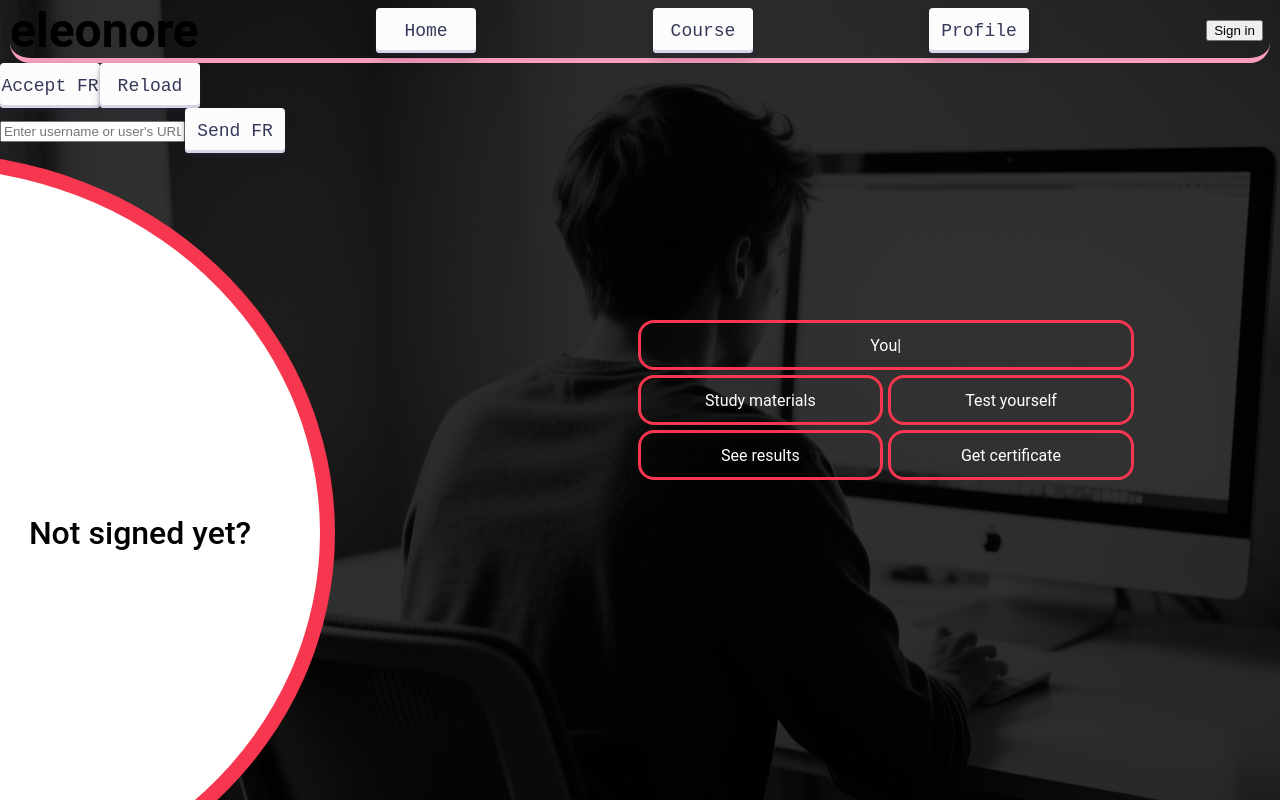
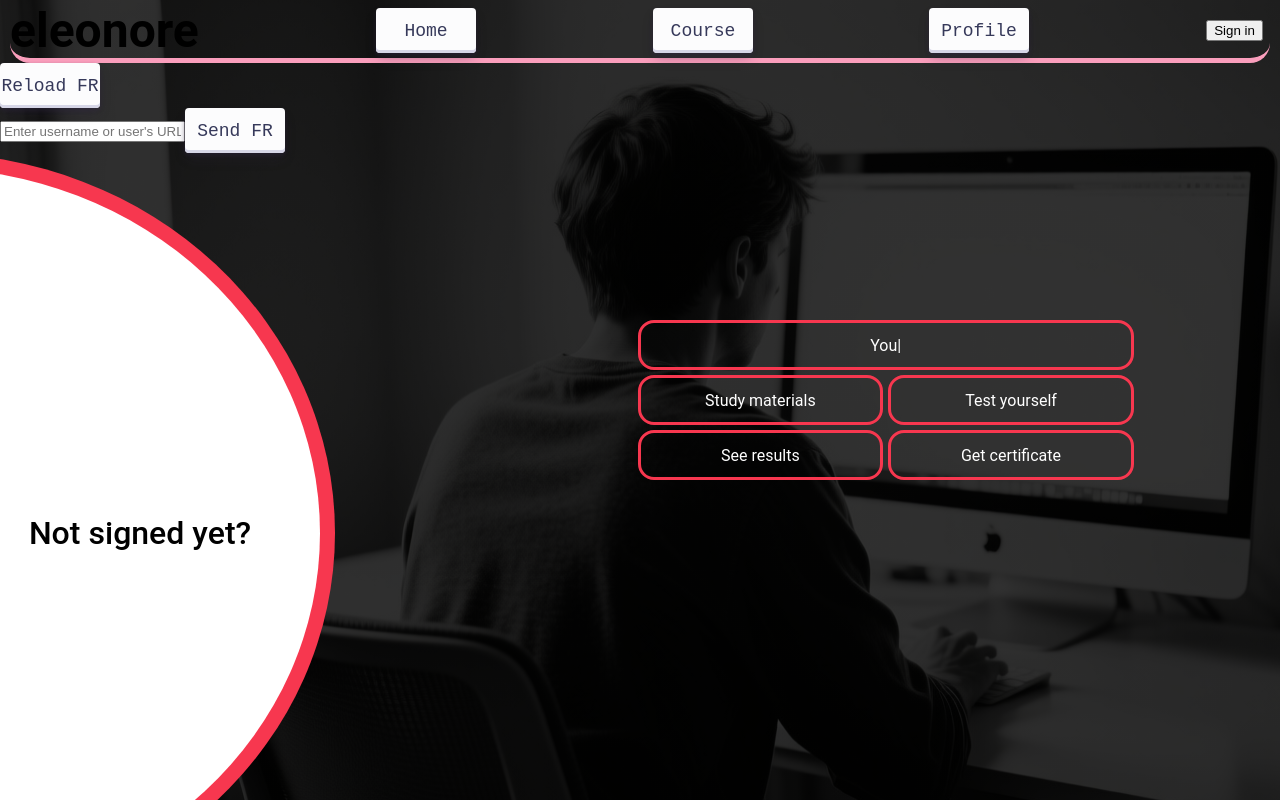
Before and after one commit to danielmicek/bc-project, a React (Vite) app in the folder E-Learning-App/frontend/: page /profile in a window 1280 px wide. Built offline with nearby package versions, Linux system fonts and the light colour scheme; no server answers; a web font is replaced by a local one.

Commit message:
commit no.24.2: code cleanup

```diff
--- a/E-Learning-App/frontend/src/methods/fetchMethods.jsx
+++ b/E-Learning-App/frontend/src/methods/fetchMethods.jsx
@@ -1,5 +1,4 @@
 /*-------------USER API CALLS----------------------------------------------------------------*/
-
 export async function POST_user(clerk_id, email, first_name, last_name, username, imageUrl) {
 
     const x = await fetch(`http://localhost:3000/api/addUser`, {
@@ -24,7 +23,7 @@ export async function GET_user(username){
 }
 /*----------------------------------------------------------------------------------------------*/
 
-/*-------------FRIENDSHIP_REQUEST API CALLS----------------------------------------------------------------*/
+/*-------------FRIENDSHIP API CALLS----------------------------------------------------------------*/
 export async function POST_friendship(userUsername, friendUsername) {
 
     const x = await fetch(`http://localhost:3000/api/friendRequest`, {
--- a/E-Learning-App/frontend/src/methods/methodsClass.jsx
+++ b/E-Learning-App/frontend/src/methods/methodsClass.jsx
@@ -21,7 +21,7 @@ export async function getUser_info(user){ // only find if a user exists
     }
 }
 
-export async function getUser_object(username){ //async funkcia vzdy vracia promise - return the actual user object
+export async function getUser_object(username){ //async function always returns promise -> this function returns the actual user object
     const responseObject = await GET_user(username);
     if(responseObject.status !== 200){
         return responseObject.status;
@@ -53,22 +53,19 @@ export async function sendFriendRequest(userUsername, friendUniqueIdentifier){
     }
 
     let responseObject = await GET_user(friendUsername);
-    console.log("GET status code: " + responseObject.status);
     if(responseObject.status === 404){
-        console.log("User " + friendUsername + " not found");
+        console.log("User " + friendUsername + " not found"); // todo add popup
         return;
     }
 
     responseObject = await GET_friendship(userUsername, friendUsername)
     if(responseObject.status === 200){
-        console.log("Friendship already exists. GET status code: " + responseObject.status);
+        console.log("Friendship already exists. GET status code: " + responseObject.status); // todo add popup
     }
     else{
         console.log(await responseObject.text() + "\nSending friend request ...");
         POST_friendship(userUsername, friendUsername);
     }
-
-    // todo: pridaj okno ktore povie ze sa odoslal FR / ze user sa user nenasiel v db
 }
 
 
@@ -78,8 +75,6 @@ export async function acceptFriendRequest(user_username, friend_username, setUse
     let friendshipResponseObject = await PATCH_acceptFriendRequest(user_username, friend_username); // update friendship status to "ACCEPTED"
 
     if(friendshipResponseObject.status === 200){
-        console.log("Friend request from " + friend_username + " accepted");
-
         setUserFriendsList(prevList => { // add friend to friendsList
             if(!prevList.includes(friend_username)){
                 return [...prevList, {friendName: friend_username, imgUrl: imgUrl}];
@@ -103,7 +98,6 @@ export async function deleteFriend(flag, user_username, friend_username, setUser
     let friendshipResponseObject = await DELETE_deleteFriend(user_username, friend_username);
 
     if(friendshipResponseObject.status === 200){
-        console.log(await friendshipResponseObject.text());
         if(flag === "FR"){
             setUserFriendRequestList((prevList) => prevList.filter((friend) => friend.friendName !== friend_username)); //creates a copy of the list and removes the accepted FR from it
         }
--- a/E-Learning-App/frontend/src/pages/Profile.jsx
+++ b/E-Learning-App/frontend/src/pages/Profile.jsx
@@ -78,10 +78,6 @@ export function Profile(){
         </SignedIn>
 
         <button className = "customButton" onClick={() => {
-
-        }}>Accept FR</button>
-
-        <button className = "customButton" onClick={() => {
             GET_allFriendRequests(user.username).then(result => async function () {
                 // first ↑ we get all friend-requests from the database, then we add each FR to the list so we can display it on the page
                 if(result.status === 404){
@@ -95,7 +91,7 @@ export function Profile(){
                     })
                 }
             }())
-        }}>Reload</button>
+        }}>Reload FR</button>
 
         <form
             onSubmit = {(event) => {
@@ -137,8 +133,6 @@ export function Profile(){
                             userUsername = {user.username}
                 />
             </>
-
-
              :
             <>
                 <div className= "circle">
@@ -156,10 +150,5 @@ export function Profile(){
                     <div className="gridItem2 item-e">Get certificate</div>
                 </div></>
         }
-        {/*<Link to = {`/userPage/${user.id}`} className="buttonLink">*/}
-        {/*    <button className="customButton">user profile</button>*/}
-        {/*</Link>*/}
-
-
     </>
 }
```
